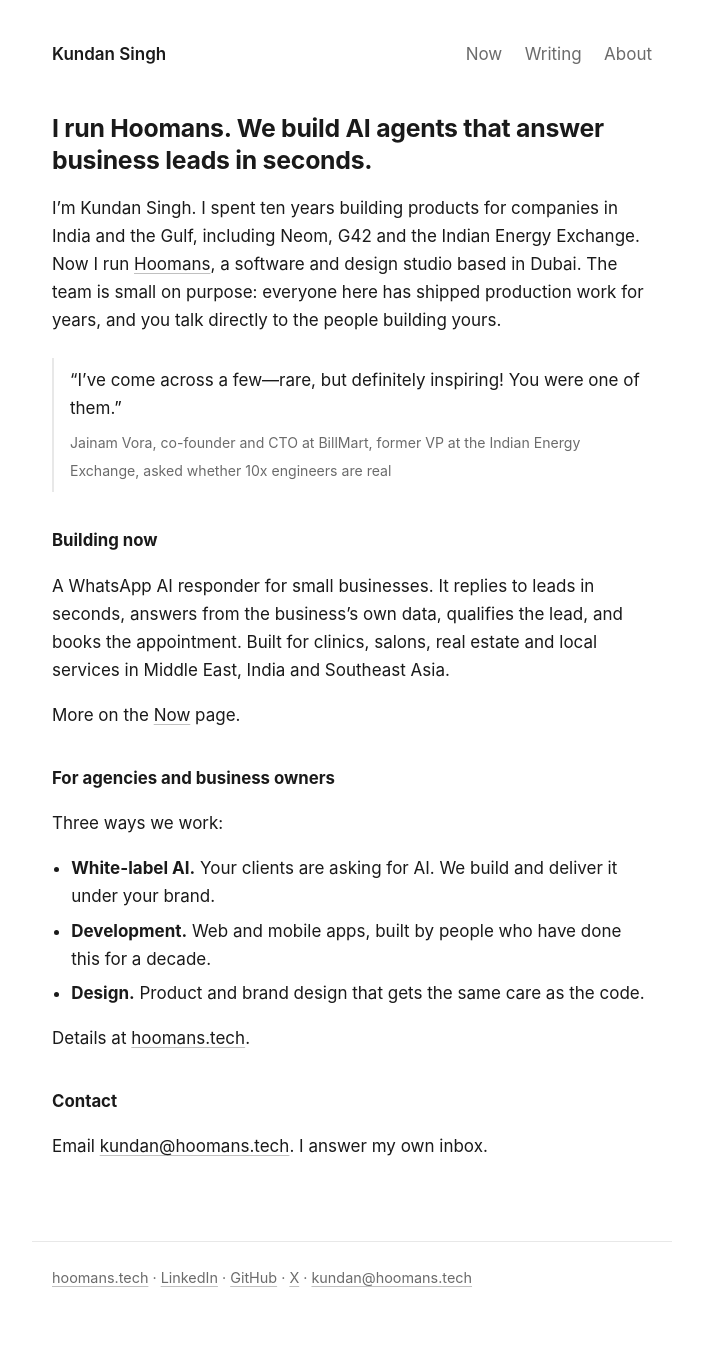
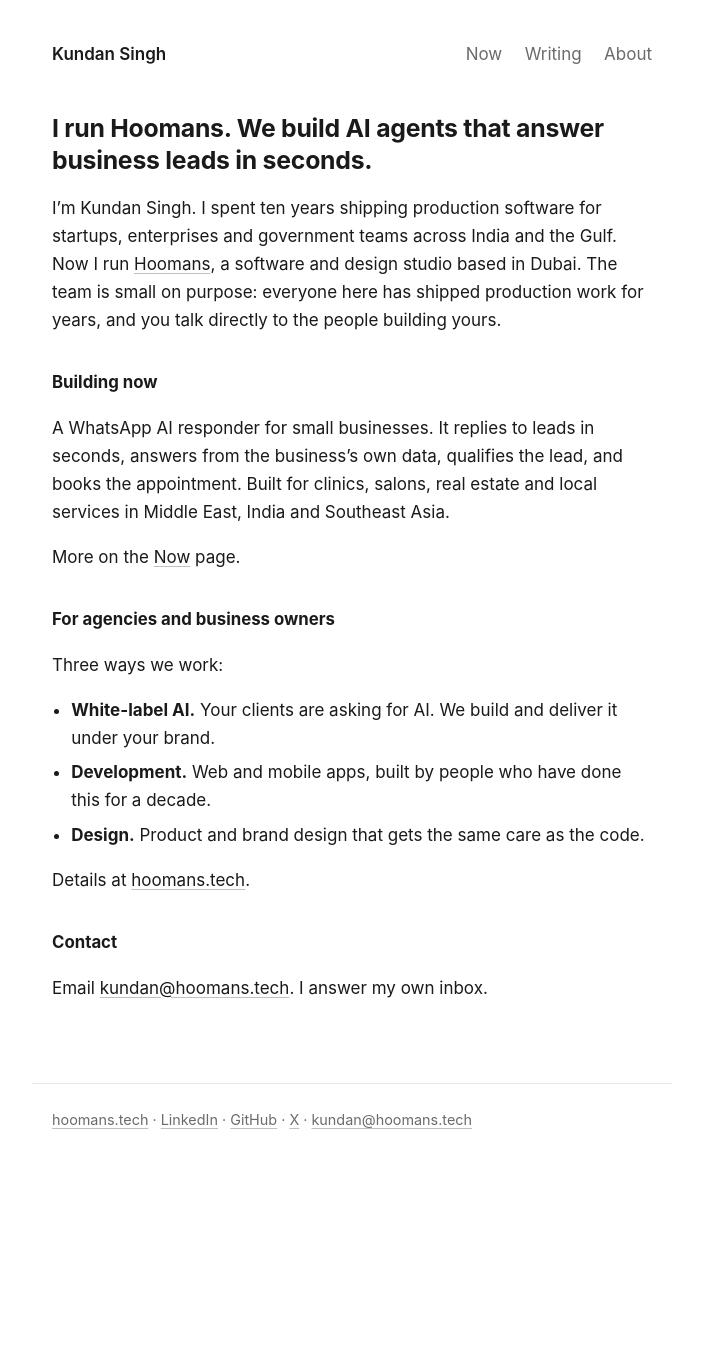
Before and after one commit to kundanvishen/kundanvishen.github.io, a Jekyll site: the page built from index.md, in a window 1280 px wide. Shown: the whole page, without its empty margins (288-991 px from the left). Built offline with Jekyll 4.4.1, drawn with Linux system fonts in a browser that asks for light colours; our own code applies the rules of GitHub Pages for plain Markdown files; after the commit the page ends 1188 px from its top, so only the background shows below that.

Commit message:
Hero: reword intro, drop testimonial

```diff
--- a/index.md
+++ b/index.md
@@ -6,11 +6,7 @@
 
 # I run Hoomans. We build AI agents that answer business leads in seconds.
 
-I'm Kundan Singh. I spent ten years building products for companies in India and the Gulf, including Neom, G42 and the Indian Energy Exchange. Now I run [Hoomans](https://hoomans.tech), a software and design studio based in Dubai. The team is small on purpose: everyone here has shipped production work for years, and you talk directly to the people building yours.
-
-> "I've come across a few—rare, but definitely inspiring! You were one of them."
->
-> <cite>Jainam Vora, co-founder and CTO at BillMart, former VP at the Indian Energy Exchange, asked whether 10x engineers are real</cite>
+I'm Kundan Singh. I spent ten years shipping production software for startups, enterprises and government teams across India and the Gulf. Now I run [Hoomans](https://hoomans.tech), a software and design studio based in Dubai. The team is small on purpose: everyone here has shipped production work for years, and you talk directly to the people building yours.
 
 ## Building now
 
```
